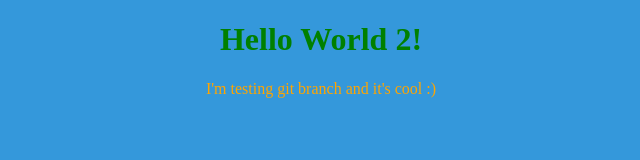
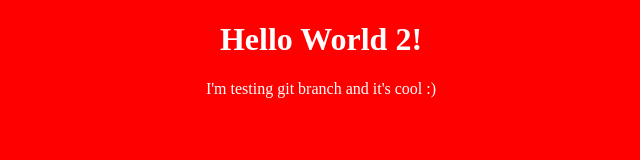
Before and after one commit to JulesCoch/lacapsule-backgroundcolor, a plain HTML site: page index.html in a window 1280 px wide. Shown: the whole page, without its empty margins (319-959 px from the left). Drawn offline with Linux system fonts and the light colour scheme.

Commit message:
bgcolor red

```diff
--- a/styles.css
+++ b/styles.css
@@ -1,12 +1,4 @@
 body {
-    background-color: #3498db;
+    background-color: red;
 text-align: center;
 color: white}
-
-h1{
-    color: green;
-}
-
-p{
-    color:orange
-}
```
